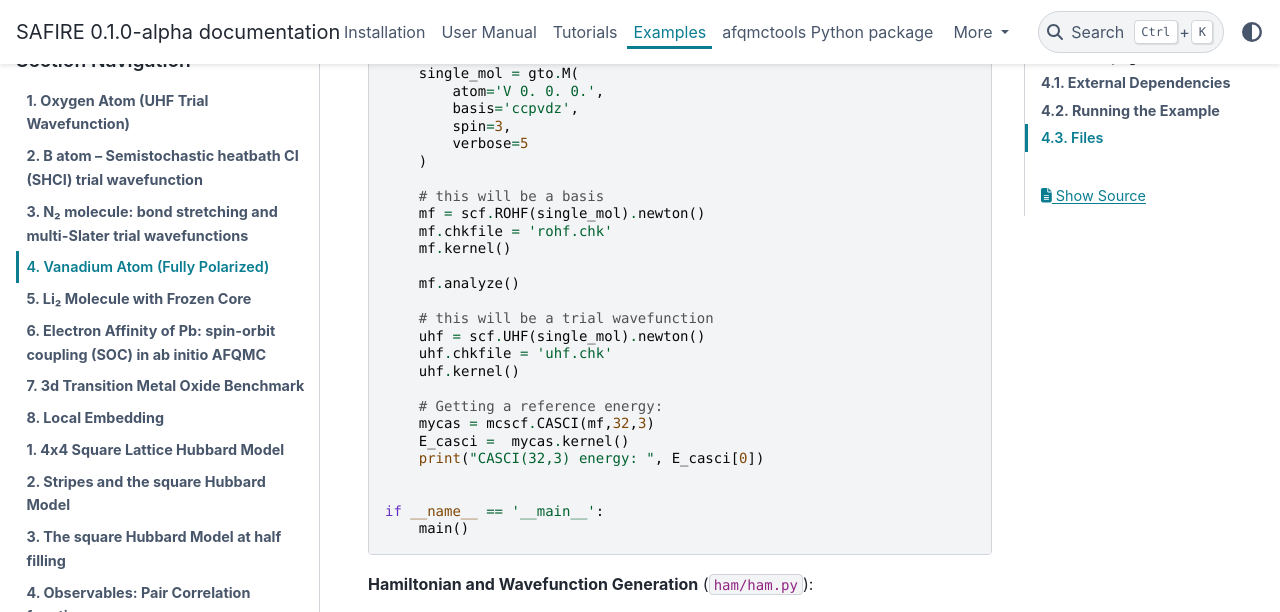
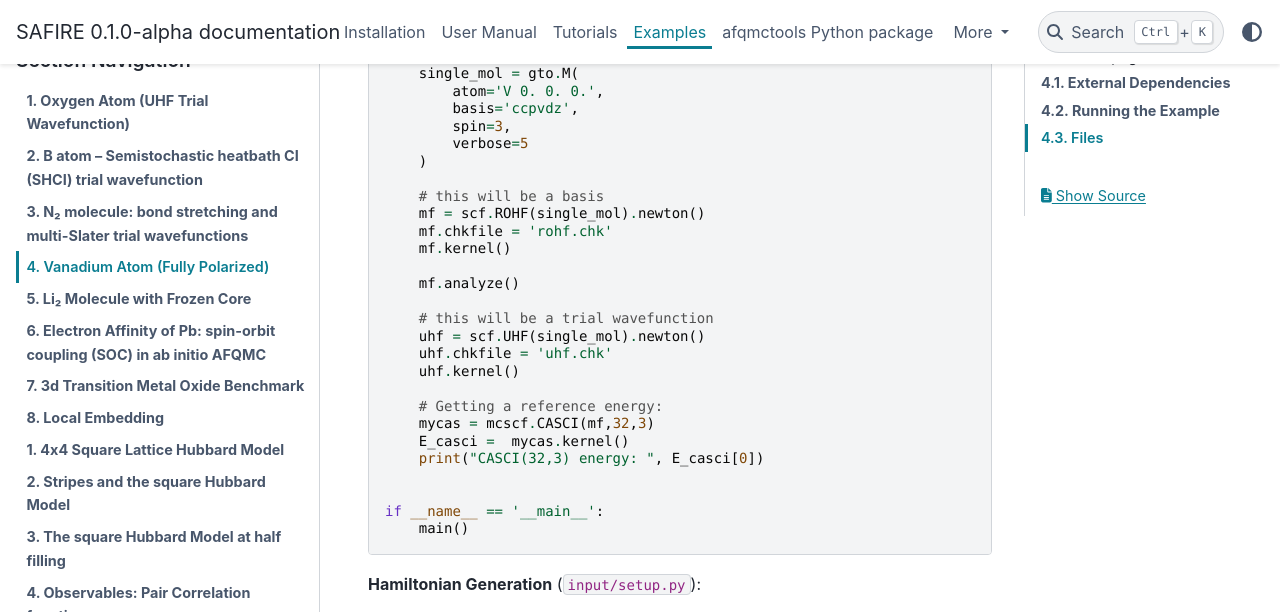
Before and after one commit to bkesk/SAFIRE, a Sphinx documentation site: the page built from docs/examples/molecules/04_V-fully_polarized/index.rst, in a window 1280 px wide and 900 px high, scrolled down 3071 px, cut to the strip 0-612 px from the top of the window. Built offline with Sphinx 7.4.7 and the PyData theme 0.15.4, drawn with Linux system fonts in a browser that asks for light colours.

Commit message:
Fixes incorrect filename in V atom example

```diff
--- a/docs/examples/molecules/04_V-fully_polarized/index.rst
+++ b/docs/examples/molecules/04_V-fully_polarized/index.rst
@@ -117,7 +117,7 @@
 .. literalinclude:: scf/scf.py
    :language: python
 
-**Hamiltonian and Wavefunction Generation** (``ham/ham.py``):
+**Hamiltonian Generation** (``input/setup.py``):
 
-.. literalinclude:: ham/ham.py
+.. literalinclude:: input/setup.py
    :language: python
```
